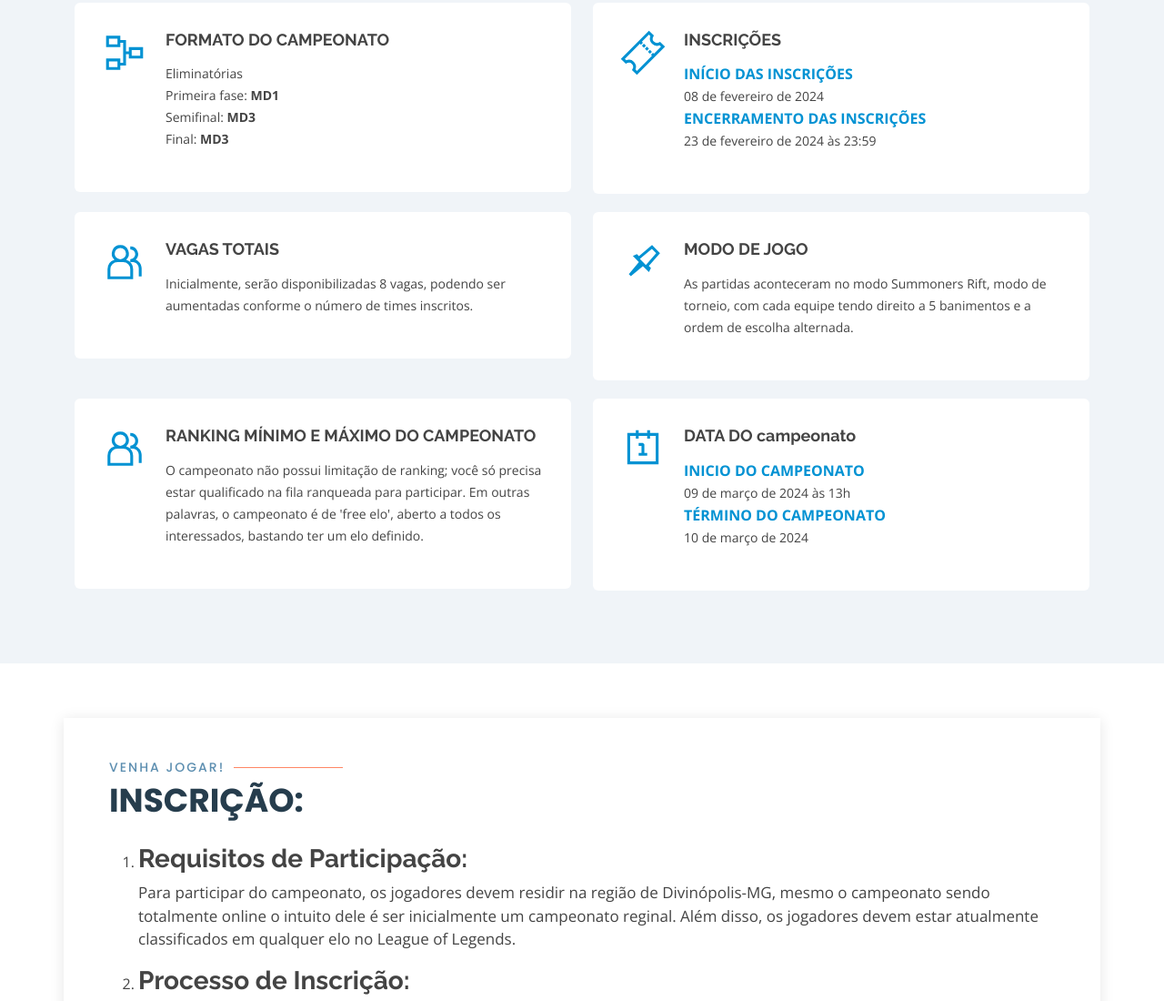
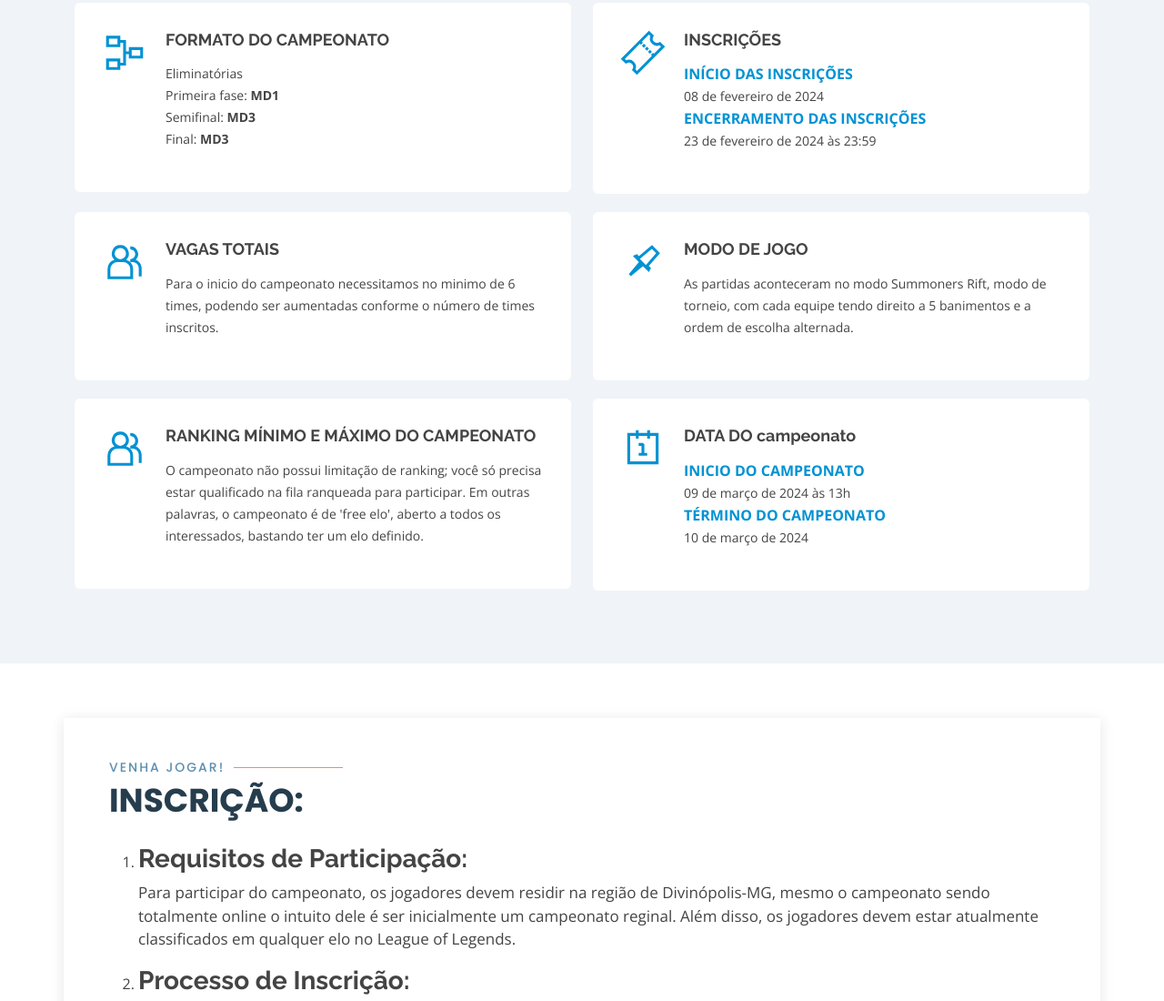
Before and after one commit to FrancaMonk/Campeonato, a plain HTML site: page Dewi/index.html in a window 1280 px wide. Shown: the part 1545-2645 px from the top of the page at 91% size. Drawn offline with nearby package versions, Linux system fonts and the light colour scheme; a script that the page names is missing.

Commit message:
Update index.html

```diff
--- a/Dewi/index.html
+++ b/Dewi/index.html
@@ -152,7 +152,7 @@
             <div class="icon-box">
               <svg height="50" viewBox="0 0 32 32" width="50" xmlns="http://www.w3.org/2000/svg" class="svgsdetalhes" style="color: #0192d3;"><path d="M13 4a6 6 0 014.147 10.336A7 7 0 0122 21v7H4v-7a7.003 7.003 0 014.853-6.665A6 6 0 0113 4zm2 12h-4a5 5 0 00-5 5v5h14v-5a5 5 0 00-5-5zm5-11a5.5 5.5 0 013.888 9.39c2.337.884 4.017 3.175 4.108 5.877L28 20.5V26h-2v-5.5c0-2.422-1.803-4.382-4.045-4.495L21.75 16H20v-2l.192-.005A3.5 3.5 0 0020 7zm-7 1a4 4 0 100 8 4 4 0 000-8z" fill="currentColor" fill-rule="evenodd"></path></svg>
               <h4>VAGAS TOTAIS</h4>
-              <p>Inicialmente, serão disponibilizadas <strong></strong>8 vagas</strong>, podendo ser aumentadas conforme o número de times inscritos.</p>
+              <p>Para o inicio do campeonato necessitamos no minimo de <strong></strong>6 times</strong>, podendo ser aumentadas conforme o número de times inscritos.</p>
             </div>
           </div>
           <div class="col-md-6 mt-4 mt-md-0">
```
